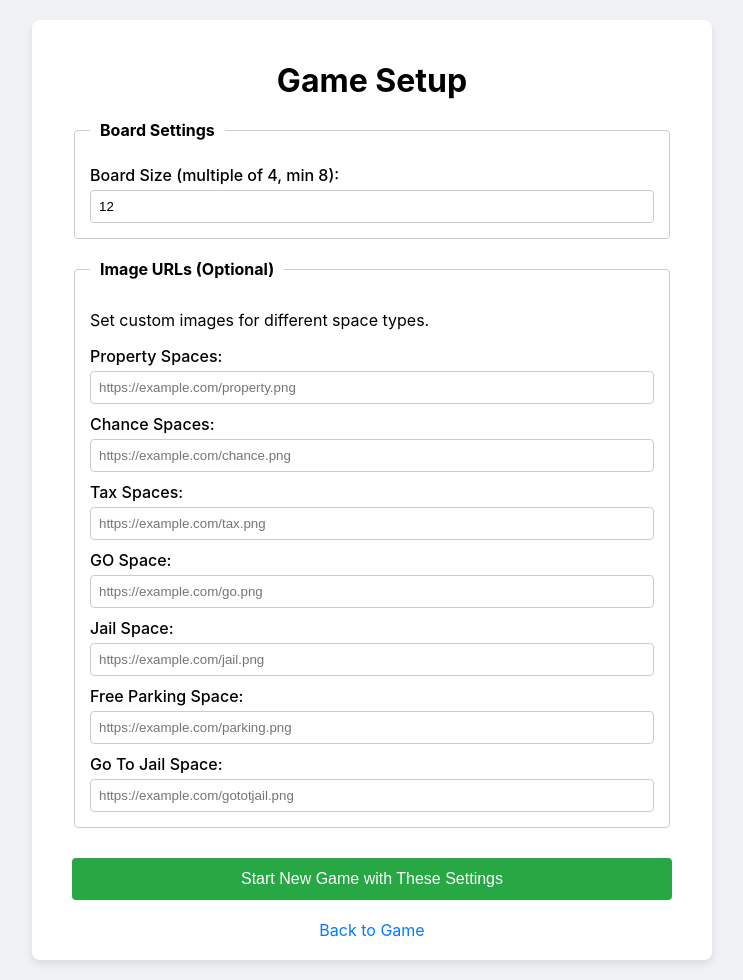
After one commit to MorinagaRyojun/Mini-Monopoly-Tiktok, a Flask app: page /setup in a window 1280 px wide. The commit adds this page. Shown: the whole page, without its empty margins (268-1011 px from the left). Run offline with Flask 3, Linux system fonts and the light colour scheme.

Commit message:
feat: Add dynamic board and setup page
This commit introduces a major new feature allowing for dynamic game configuration via a web UI.

Key changes:
- Refactored the `Board` class to dynamically generate a game board of a given size (must be a multiple of 4, >= 8), with randomized placement of properties and special spaces.
- Added a new `/setup` page with a form where you can configure the board size and set custom image URLs for different types of spaces.
- Added a new `/api/new_game` endpoint to receive the setup configuration and re-initialize the game with the new settings.
- Overhauled the frontend JavaScript (`script.js`) to dynamically render the game board based on the size specified in the game state from the API. The CSS was also updated to support this.
- The `Space` and `Property` classes now include an `image_url` attribute, and the game state API has been updated to provide this information to the frontend.

```diff
--- a/app.py
+++ b/app.py
@@ -6,12 +6,17 @@ from command_parser import parse_command
 app = Flask(__name__)
 
 # Create a single, global game instance
-game_instance = Game(SETTINGS)
+game_instance = Game(config=SETTINGS)
 
 @app.route('/')
 def index():
     """Serves the main HTML page."""
     return render_template('index.html')
+
+@app.route('/setup')
+def setup():
+    """Serves the setup page."""
+    return render_template('setup.html')
 
 @app.route('/api/game_state')
 def game_state():
@@ -42,6 +47,26 @@ def handle_command():
     # Return the updated game state
     return jsonify(game_instance.get_state())
 
+@app.route('/api/new_game', methods=['POST'])
+def new_game():
+    """Creates a new game instance, resetting the server state."""
+    global game_instance
+    options = request.get_json()
+
+    # Basic validation
+    board_size = int(options.get("board_size", 12))
+    image_urls = options.get("image_urls", {})
+
+    game_options = {
+        "board_size": board_size,
+        "image_urls": image_urls
+    }
+
+    print(f"--- Creating new game with options: {game_options} ---")
+    game_instance = Game(config=SETTINGS, game_options=game_options)
+
+    return jsonify(game_instance.get_state())
+
 if __name__ == '__main__':
     # The game is already initialized when the app starts.
     # The server runs in a single thread, so we don't have to worry about race conditions
--- /dev/null
+++ b/static/setup.js
@@ -0,0 +1,63 @@
+document.addEventListener('DOMContentLoaded', () => {
+    const setupForm = document.getElementById('setup-form');
+
+    if (setupForm) {
+        setupForm.addEventListener('submit', handleSetupSubmit);
+    }
+
+    async function handleSetupSubmit(event) {
+        event.preventDefault();
+
+        const formData = new FormData(setupForm);
+        const boardSize = formData.get('board_size');
+
+        // Basic validation
+        if (boardSize % 4 !== 0 || boardSize < 8) {
+            alert('Board Size must be a multiple of 4 and at least 8.');
+            return;
+        }
+
+        const imageUrls = {
+            PROPERTY: formData.get('PROPERTY'),
+            CHANCE: formData.get('CHANCE'),
+            TAX: formData.get('TAX'),
+            GO: formData.get('GO'),
+            JAIL: formData.get('JAIL'),
+            FREE_PARKING: formData.get('FREE_PARKING'),
+            GO_TO_JAIL: formData.get('GO_TO_JAIL'),
+        };
+
+        // Filter out empty URLs
+        const filteredImageUrls = Object.fromEntries(
+            Object.entries(imageUrls).filter(([key, value]) => value !== '')
+        );
+
+        const payload = {
+            board_size: parseInt(boardSize, 10),
+            image_urls: filteredImageUrls,
+        };
+
+        console.log('Sending new game configuration:', payload);
+
+        try {
+            const response = await fetch('/api/new_game', {
+                method: 'POST',
+                headers: {
+                    'Content-Type': 'application/json',
+                },
+                body: JSON.stringify(payload),
+            });
+
+            if (!response.ok) {
+                throw new Error('Failed to create new game.');
+            }
+
+            // On success, redirect back to the main game page
+            window.location.href = '/';
+
+        } catch (error) {
+            console.error('Error creating new game:', error);
+            alert('Could not start a new game. Please check the console for errors.');
+        }
+    }
+});
--- a/static/style.css
+++ b/static/style.css
@@ -183,3 +172,81 @@ h3 {
     border-left: 3px solid #007bff;
     padding-left: 12px;
 }
+
+/* Setup Page Styles */
+.setup-container {
+    background-color: var(--panel-bg);
+    padding: 20px 40px;
+    border-radius: 8px;
+    box-shadow: var(--shadow);
+    width: 100%;
+    max-width: 600px;
+}
+
+.setup-container h1 {
+    text-align: center;
+    margin-bottom: 20px;
+}
+
+#setup-form fieldset {
+    border: 1px solid #ccc;
+    border-radius: 4px;
+    margin-bottom: 20px;
+    padding: 15px;
+}
+
+#setup-form legend {
+    font-weight: bold;
+    padding: 0 10px;
+}
+
+#setup-form label {
+    display: block;
+    margin-top: 10px;
+    margin-bottom: 5px;
+    font-weight: 500;
+}
+
+#setup-form input {
+    width: 100%;
+    padding: 8px;
+    border: 1px solid #ccc;
+    border-radius: 4px;
+    box-sizing: border-box; /* Important for 100% width */
+}
+
+#setup-form button {
+    width: 100%;
+    padding: 12px;
+    font-size: 16px;
+    background-color: #28a745;
+    color: white;
+    border: none;
+    border-radius: 4px;
+    cursor: pointer;
+    margin-top: 10px;
+}
+
+#setup-form button:hover {
+    background-color: #218838;
+}
+
+.back-link {
+    display: block;
+    text-align: center;
+    margin-top: 20px;
+    color: #007bff;
+    text-decoration: none;
+}
+
+.back-link:hover {
+    text-decoration: underline;
+}
+
+.setup-link-container {
+    text-align: center;
+    padding: 10px;
+    background-color: #fff;
+    border-radius: 8px;
+    box-shadow: var(--shadow);
+}
--- a/templates/index.html
+++ b/templates/index.html
@@ -29,6 +29,9 @@
             </div>
         </div>
         <div class="info-panel">
+            <div class="setup-link-container">
+                <a href="/setup">Go to Game Setup</a>
+            </div>
             <div class="players-container">
                 <h3>Players</h3>
                 <ul id="player-list">
--- /dev/null
+++ b/templates/setup.html
@@ -0,0 +1,50 @@
+<!DOCTYPE html>
+<html lang="en">
+<head>
+    <meta charset="UTF-8">
+    <meta name="viewport" content="width=device-width, initial-scale=1.0">
+    <title>Game Setup - Mini Monopoly</title>
+    <link rel="stylesheet" href="{{ url_for('static', filename='style.css') }}">
+</head>
+<body>
+    <div class="setup-container">
+        <h1>Game Setup</h1>
+        <form id="setup-form">
+            <fieldset>
+                <legend>Board Settings</legend>
+                <label for="board-size">Board Size (multiple of 4, min 8):</label>
+                <input type="number" id="board-size" name="board_size" value="12" step="4" min="8" required>
+            </fieldset>
+
+            <fieldset>
+                <legend>Image URLs (Optional)</legend>
+                <p>Set custom images for different space types.</p>
+                <label for="img-property">Property Spaces:</label>
+                <input type="url" id="img-property" name="PROPERTY" placeholder="https://example.com/property.png">
+
+                <label for="img-chance">Chance Spaces:</label>
+                <input type="url" id="img-chance" name="CHANCE" placeholder="https://example.com/chance.png">
+
+                <label for="img-tax">Tax Spaces:</label>
+                <input type="url" id="img-tax" name="TAX" placeholder="https://example.com/tax.png">
+
+                <label for="img-go">GO Space:</label>
+                <input type="url" id="img-go" name="GO" placeholder="https://example.com/go.png">
+
+                <label for="img-jail">Jail Space:</label>
+                <input type="url" id="img-jail" name="JAIL" placeholder="https://example.com/jail.png">
+
+                <label for="img-parking">Free Parking Space:</label>
+                <input type="url" id="img-parking" name="FREE_PARKING" placeholder="https://example.com/parking.png">
+
+                <label for="img-go-to-jail">Go To Jail Space:</label>
+                <input type="url" id="img-go-to-jail" name="GO_TO_JAIL" placeholder="https://example.com/gototjail.png">
+            </fieldset>
+
+            <button type="submit">Start New Game with These Settings</button>
+        </form>
+        <a href="/" class="back-link">Back to Game</a>
+    </div>
+    <script src="{{ url_for('static', filename='setup.js') }}"></script>
+</body>
+</html>
```
Also changed, not shown: other parts of static/style.css (+7 -18 lines), board.py (+60 -24 lines), game.py (+68 -124 lines), static/script.js (+67 -41 lines).
